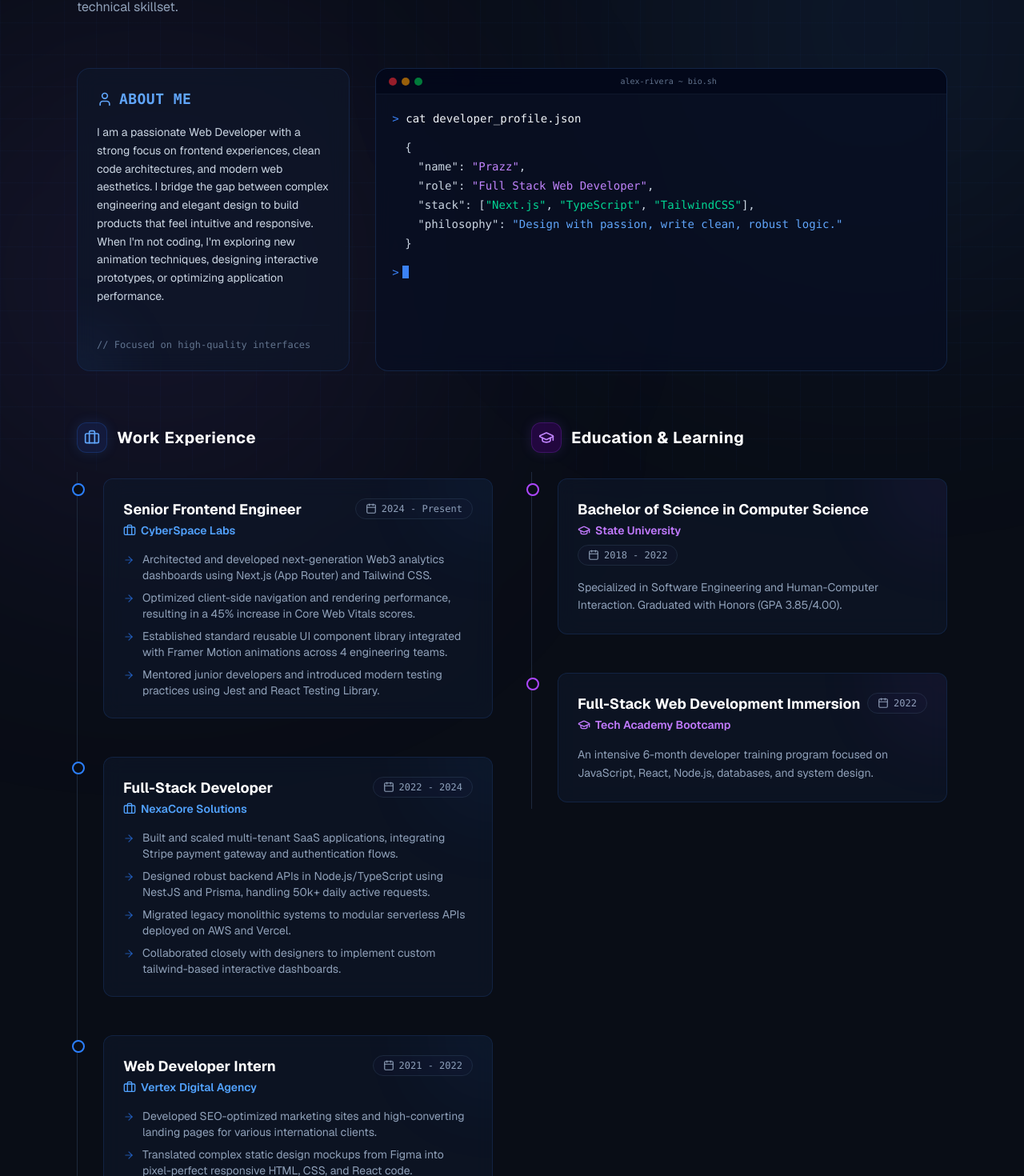
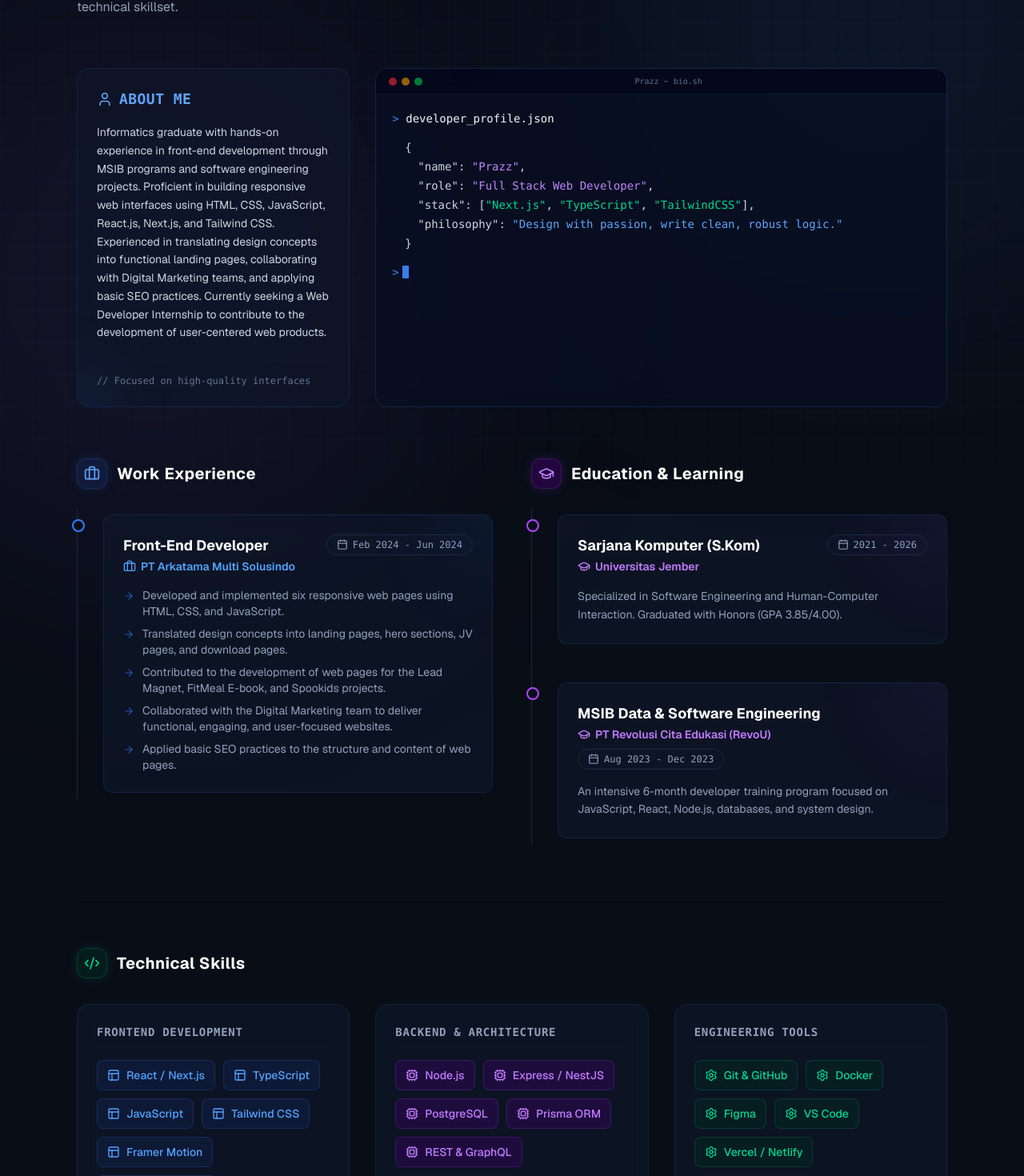
Before and after one commit to Pras00/porto-praz, a Next.js app: page /resume in a window 1280 px wide. Shown: the part 212-1682 px from the top of the page at 80% size. Built offline with nearby package versions, Linux system fonts and the light colour scheme.

Commit message:
[UP]update resume

```diff
--- a/components/Footer.tsx
+++ b/components/Footer.tsx
@@ -37,11 +37,14 @@ export default function Footer() {
         <div className="flex flex-col md:flex-row items-center justify-between gap-6">
           {/* Logo & Tagline */}
           <div className="text-center md:text-left">
-            <span className="font-mono text-sm font-semibold tracking-wide bg-gradient-to-r from-neon-blue to-neon-purple bg-clip-text text-transparent">
-              alex.rivera()
+            <span className="font-mono text-sm font-semibold tracking-wide bg-linear-to-r from-neon-blue to-neon-purple bg-clip-text text-transparent">
+              Prazz()
             </span>
             <p className="text-xs text-slate-500 mt-1 font-mono">
               Crafting experiences at the intersection of design and code.
+            </p>
+            <p className="text-xs text-slate-500">
+              &copy; {new Date().getFullYear()} Prazz. All rights reserved.
             </p>
           </div>
 
@@ -64,15 +67,6 @@ export default function Footer() {
             })}
           </div>
         </div>
-
-        <div className="flex flex-col sm:flex-row items-center justify-between gap-4 border-t border-slate-900/50 mt-6 pt-6 text-center sm:text-left">
-          <p className="text-xs text-slate-500">
-            &copy; {new Date().getFullYear()} Alex Rivera. All rights reserved.
-          </p>
-          <p className="text-xs text-slate-600 font-mono">
-            Built with Next.js v16 &bull; Tailwind CSS v4 &bull; Framer Motion
-          </p>
-        </div>
       </div>
     </footer>
   );
--- a/components/ResumeContent.tsx
+++ b/components/ResumeContent.tsx
@@ -57,7 +57,7 @@ export default function ResumeContent() {
       <motion.div variants={fadeInUp} className="text-center md:text-left space-y-2">
         <h1 className="text-3xl sm:text-4xl md:text-5xl font-extrabold tracking-tight text-white">
           My{' '}
-          <span className="bg-gradient-to-r from-neon-blue to-neon-purple bg-clip-text text-transparent text-glow-dual">
+          <span className="bg-linear-to-r from-neon-blue to-neon-purple bg-clip-text text-transparent text-glow-dual">
             Resume
           </span>
         </h1>
@@ -93,14 +93,14 @@ export default function ResumeContent() {
               <span className="w-2.5 h-2.5 rounded-full bg-amber-500/60" />
               <span className="w-2.5 h-2.5 rounded-full bg-green-500/60" />
             </div>
-            <span className="text-[10px] text-slate-500 font-mono">alex-rivera ~ bio.sh</span>
+            <span className="text-[10px] text-slate-500 font-mono">Prazz ~ bio.sh</span>
             <div className="w-6" /> {/* Spacer */}
           </div>
 
           {/* Terminal Body */}
           <div className="flex-1 p-5 font-mono text-xs md:text-sm text-slate-400 space-y-4 bg-slate-950/30">
             <div>
-              <span className="text-neon-blue">&gt;</span> <span className="text-slate-100">cat developer_profile.json</span>
+              <span className="text-neon-blue">&gt;</span> <span className="text-slate-100">developer_profile.json</span>
             </div>
             <div className="text-slate-300 pl-4 space-y-1">
               <p>&#123;</p>
--- a/components/Timeline.tsx
+++ b/components/Timeline.tsx
@@ -48,7 +48,7 @@ export default function Timeline({ items, type }: TimelineProps) {
       {items.map((item) => (
         <motion.div key={item.id} variants={itemVariants} className="relative group">
           {/* Glowing node point on the timeline line */}
-          <div className="absolute -left-[31px] md:-left-[39px] top-1.5 flex items-center justify-center">
+          <div className="absolute -left-7.75 md:-left-9.75 top-1.5 flex items-center justify-center">
             <div className={`w-4 h-4 rounded-full border-2 bg-navy-dark transition-all duration-300 group-hover:scale-125 ${
               isExperience
                 ? 'border-blue-500 group-hover:bg-blue-500 group-hover:shadow-[0_0_12px_#3b82f6]'
--- a/data/portfolioData.ts
+++ b/data/portfolioData.ts
@@ -37,11 +37,13 @@ export const developerInfo = {
   name: "Prazz",
   title: "Creative Web Developer",
   tagline: "Crafting Modern Web Experiences",
-  subTagline: "Building high-performance, visually stunning, and highly interactive interfaces using Next.js, TypeScript, and modern design principles.",
-  about: "I am a passionate Web Developer with a strong focus on frontend experiences, clean code architectures, and modern web aesthetics. I bridge the gap between complex engineering and elegant design to build products that feel intuitive and responsive. When I'm not coding, I'm exploring new animation techniques, designing interactive prototypes, or optimizing application performance.",
+  subTagline:
+    "Building high-performance, visually stunning, and highly interactive interfaces using Next.js, TypeScript, and modern design principles.",
+  about:
+    "Informatics graduate with hands-on experience in front-end development through MSIB programs and software engineering projects. Proficient in building responsive web interfaces using HTML, CSS, JavaScript, React.js, Next.js, and Tailwind CSS. Experienced in translating design concepts into functional landing pages, collaborating with Digital Marketing teams, and applying basic SEO practices. Currently seeking a Web Developer Internship to contribute to the development of user-centered web products.",
   email: "prasetiawahyu22@gmail.com",
-  github: "https://github.com",
-  linkedin: "https://linkedin.com",
+  github: "https://github.com/Pras00",
+  linkedin: "https://www.linkedin.com/in/prasetia-wahyu-ramadhan-188919220/",
   twitter: "https://twitter.com",
 };
 
@@ -72,56 +74,36 @@ export const skills: Skill[] = [
 export const experiences: Experience[] = [
   {
     id: "exp-1",
-    role: "Senior Frontend Engineer",
-    company: "CyberSpace Labs",
-    period: "2024 - Present",
+    role: "Front-End Developer",
+    company: "PT Arkatama Multi Solusindo",
+    period: "Feb 2024 - Jun 2024",
     description: [
-      "Architected and developed next-generation Web3 analytics dashboards using Next.js (App Router) and Tailwind CSS.",
-      "Optimized client-side navigation and rendering performance, resulting in a 45% increase in Core Web Vitals scores.",
-      "Established standard reusable UI component library integrated with Framer Motion animations across 4 engineering teams.",
-      "Mentored junior developers and introduced modern testing practices using Jest and React Testing Library."
-    ]
+      "Developed and implemented six responsive web pages using HTML, CSS, and JavaScript.",
+      "Translated design concepts into landing pages, hero sections, JV pages, and download pages.",
+      "Contributed to the development of web pages for the Lead Magnet, FitMeal E-book, and Spookids projects.",
+      "Collaborated with the Digital Marketing team to deliver functional, engaging, and user-focused websites.",
+      "Applied basic SEO practices to the structure and content of web pages."
+    ],
   },
-  {
-    id: "exp-2",
-    role: "Full-Stack Developer",
-    company: "NexaCore Solutions",
-    period: "2022 - 2024",
-    description: [
-      "Built and scaled multi-tenant SaaS applications, integrating Stripe payment gateway and authentication flows.",
-      "Designed robust backend APIs in Node.js/TypeScript using NestJS and Prisma, handling 50k+ daily active requests.",
-      "Migrated legacy monolithic systems to modular serverless APIs deployed on AWS and Vercel.",
-      "Collaborated closely with designers to implement custom tailwind-based interactive dashboards."
-    ]
-  },
-  {
-    id: "exp-3",
-    role: "Web Developer Intern",
-    company: "Vertex Digital Agency",
-    period: "2021 - 2022",
-    description: [
-      "Developed SEO-optimized marketing sites and high-converting landing pages for various international clients.",
-      "Translated complex static design mockups from Figma into pixel-perfect responsive HTML, CSS, and React code.",
-      "Maintained and updated customer portals, resolving UI/UX bugs and browser compatibility issues."
-    ]
-  }
 ];
 
 export const educationList: Education[] = [
   {
     id: "edu-1",
-    degree: "Bachelor of Science in Computer Science",
-    school: "State University",
-    period: "2018 - 2022",
-    description: "Specialized in Software Engineering and Human-Computer Interaction. Graduated with Honors (GPA 3.85/4.00)."
+    degree: "Sarjana Komputer (S.Kom)",
+    school: "Universitas Jember",
+    period: "2021 - 2026",
+    description:
+      "Specialized in Software Engineering and Human-Computer Interaction. Graduated with Honors (GPA 3.85/4.00).",
   },
   {
     id: "edu-2",
-    degree: "Full-Stack Web Development Immersion",
-    school: "Tech Academy Bootcamp",
-    period: "2022",
-    description: "An intensive 6-month developer training program focused on JavaScript, React, Node.js, databases, and system design."
-  }
+    degree: "MSIB Data & Software Engineering ",
+    school: "PT Revolusi Cita Edukasi (RevoU)",
+    period: "Aug 2023 - Dec 2023",
+    description:
+      "An intensive 6-month developer training program focused on JavaScript, React, Node.js, databases, and system design.",
+  },
 ];
 
 export const projects: Project[] = [
```
